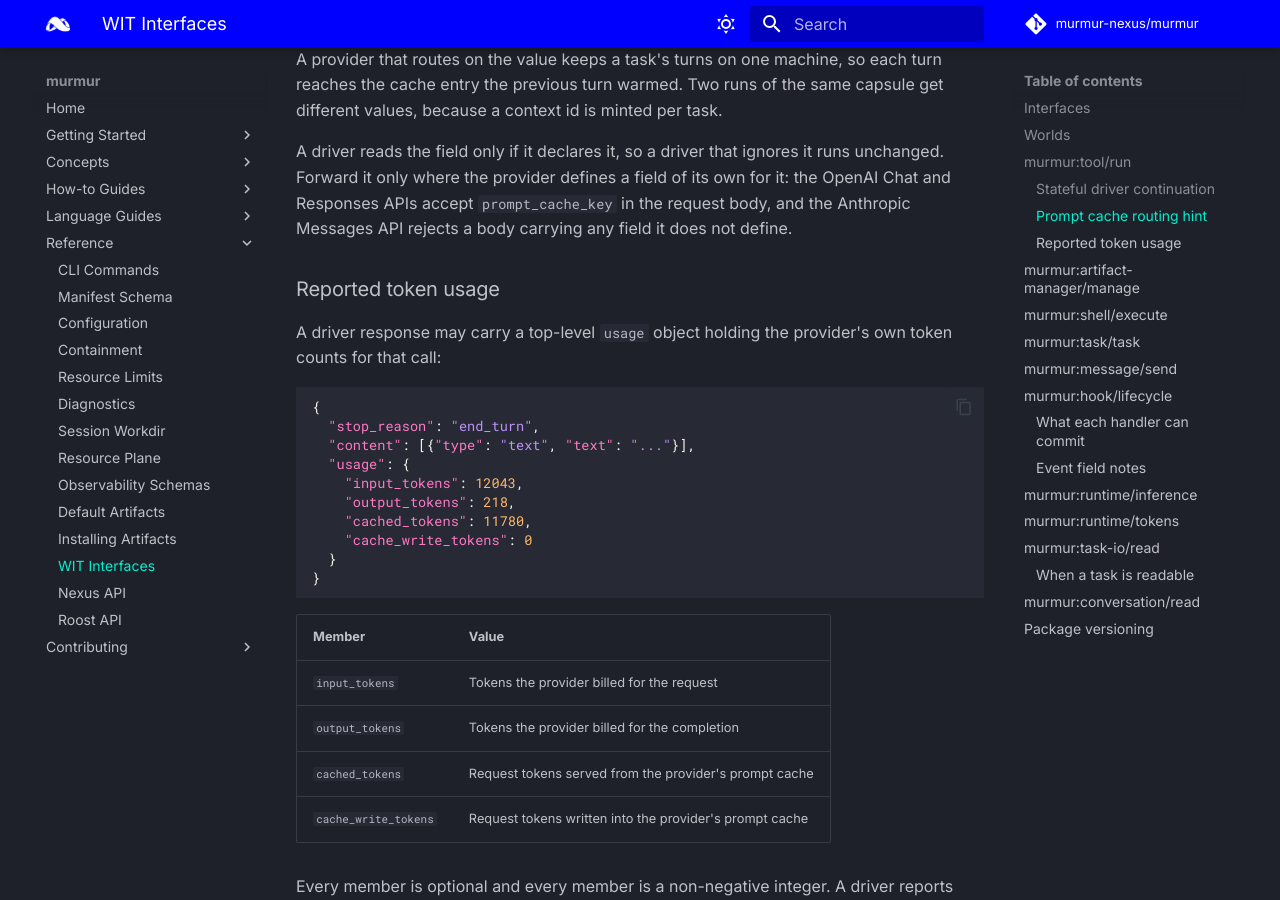
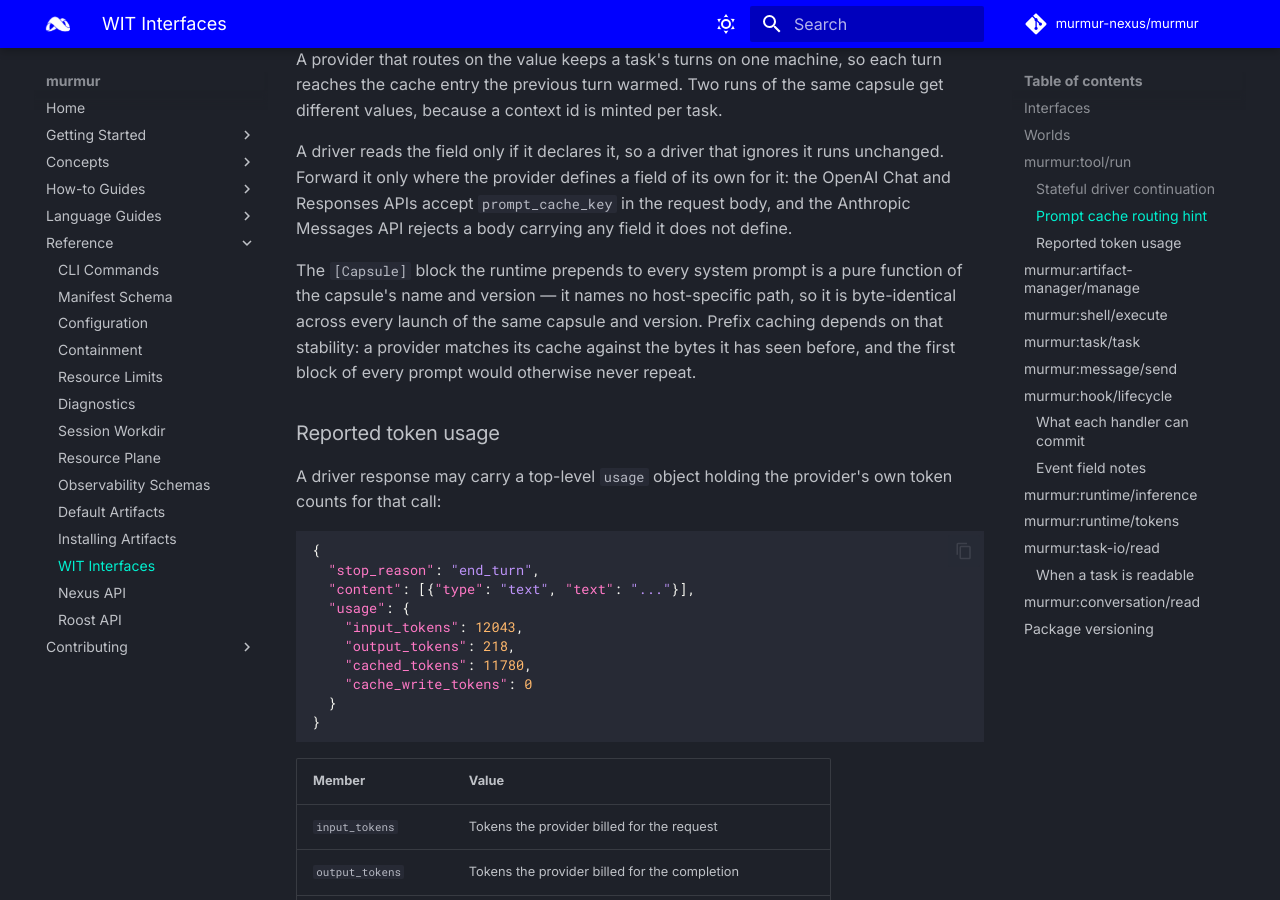
Before and after one commit to murmur-nexus/murmur, an MkDocs documentation site: the page built from docs/content/reference/wit-interfaces.md, in a window 1280 px wide and 900 px high, scrolled down 3513 px. Built offline with MkDocs 1.6.1 and Material for MkDocs 9.7.7, drawn with Linux system fonts in a browser that asks for light colours; comment, search, counter and statistics services are not loaded.

```diff
--- a/docs/content/reference/wit-interfaces.md
+++ b/docs/content/reference/wit-interfaces.md
@@ -98,6 +98,12 @@
 Forward it only where the provider defines a field of its own for it: the OpenAI Chat and
 Responses APIs accept `prompt_cache_key` in the request body, and the Anthropic Messages API
 rejects a body carrying any field it does not define.
+
+The `[Capsule]` block the runtime prepends to every system prompt is a pure function of the
+capsule's name and version — it names no host-specific path, so it is byte-identical across every
+launch of the same capsule and version. Prefix caching depends on that stability: a provider
+matches its cache against the bytes it has seen before, and the first block of every prompt would
+otherwise never repeat.
 
 ### Reported token usage { #driver-usage }
 
```
Also changed, not shown: docs/content/reference/default-artifacts.md (+23 -1 lines), 1 other file.
